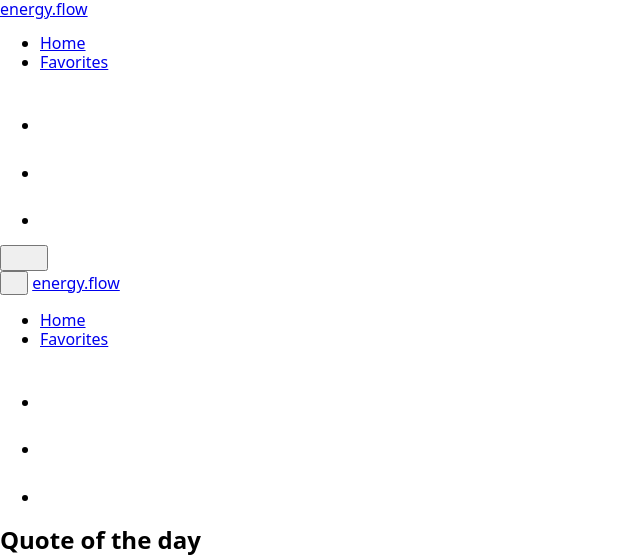
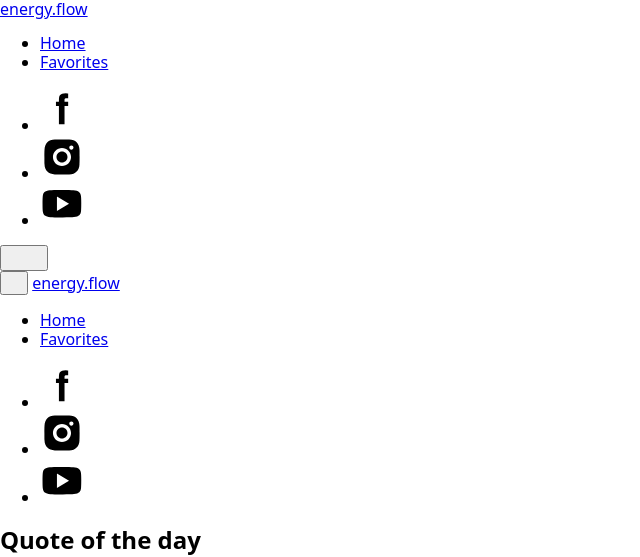
Before and after one commit to Nataliia2212/final-project, a plain HTML site: page favorites.html in a window 1280 px wide. Shown: the top 557 px of the page, without its empty margins (0-640 px from the left). Drawn offline with nearby package versions, Linux system fonts and the light colour scheme; a script that the page names is missing.

Commit message:
Deploying to gh-pages from @ Nataliia2212/final-project@d04f23176f3d37153b4ecd057bb6fe94b5d305f6 🚀

```diff
--- a/favorites.html
+++ b/favorites.html
@@ -22,8 +22,8 @@
     <script type="module" crossorigin src="/final-project/commonHelpers.js"></script>
     <link rel="modulepreload" crossorigin href="/final-project/assets/vendor-4357aed0.js">
     <link rel="modulepreload" crossorigin href="/final-project/assets/modal-feedback-44a77efd.js">
+    <link rel="stylesheet" href="/final-project/assets/modal-feedback-3d52382b.css">
     <link rel="stylesheet" href="/final-project/assets/vendor-e5212ee8.css">
-    <link rel="stylesheet" href="/final-project/assets/modal-feedback-3d52382b.css">
   </head>
   <body class="favorites-page">
     <header class="site-header section">
@@ -55,7 +55,7 @@
             <svg class="header-item-icon" width="44" height="44">
               <use
                 class="svg-icon-main"
-                href="../img/sprite.svg#icon-facebook"
+                href="/final-project/assets/sprite-7f202b5f.svg#icon-facebook"
               ></use>
             </svg>
           </a>
@@ -69,7 +69,7 @@
             <svg class="header-item-icon" width="44" height="44">
               <use
                 class="svg-icon-main"
-                href="../img/sprite.svg#icon-instagram"
+                href="/final-project/assets/sprite-7f202b5f.svg#icon-instagram"
               ></use>
             </svg>
           </a>
@@ -83,7 +83,7 @@
             <svg class="header-item-icon" width="44" height="44">
               <use
                 class="svg-icon-main"
-                href="../img/sprite.svg#icon-youtube"
+                href="/final-project/assets/sprite-7f202b5f.svg#icon-youtube"
               ></use>
             </svg>
           </a>
@@ -97,7 +97,7 @@
         data-modal-open
       >
         <svg class="header-svg" width="32" height="16">
-          <use href="../img/sprite.svg#icon-burger-btn"></use>
+          <use href="/final-project/assets/sprite-7f202b5f.svg#icon-burger-btn"></use>
         </svg>
       </button>
     </div>
@@ -108,7 +108,7 @@
   <div class="menu-mobail">
     <button class="menu-toggle js-close-menu" type="button" data-modal-close>
       <svg class="header-svg-close" width="12" height="12">
-        <use href="../img/sprite.svg#icon-close"></use>
+        <use href="/final-project/assets/sprite-7f202b5f.svg#icon-close"></use>
       </svg>
     </button>
 
@@ -145,7 +145,7 @@
           <svg class="mobail-item-icon" width="44" height="44">
             <use
               class="svg-icon-mobail"
-              href="../img/sprite.svg#icon-facebook"
+              href="/final-project/assets/sprite-7f202b5f.svg#icon-facebook"
             ></use>
           </svg>
         </a>
@@ -158,7 +158,7 @@
           ><svg class="mobail-item-icon" width="44" height="44">
             <use
               class="svg-icon-mobail"
-              href="../img/sprite.svg#icon-instagram"
+              href="/final-project/assets/sprite-7f202b5f.svg#icon-instagram"
             ></use>
           </svg>
         </a>
@@ -171,7 +171,7 @@
           ><svg class="mobail-item-icon" width="44" height="44">
             <use
               class="svg-icon-mobail"
-              href="../img/sprite.svg#icon-youtube"
+              href="/final-project/assets/sprite-7f202b5f.svg#icon-youtube"
             ></use>
           </svg>
         </a>
```
Also changed, not shown: index.html (+9 -9 lines), 1 other file.
